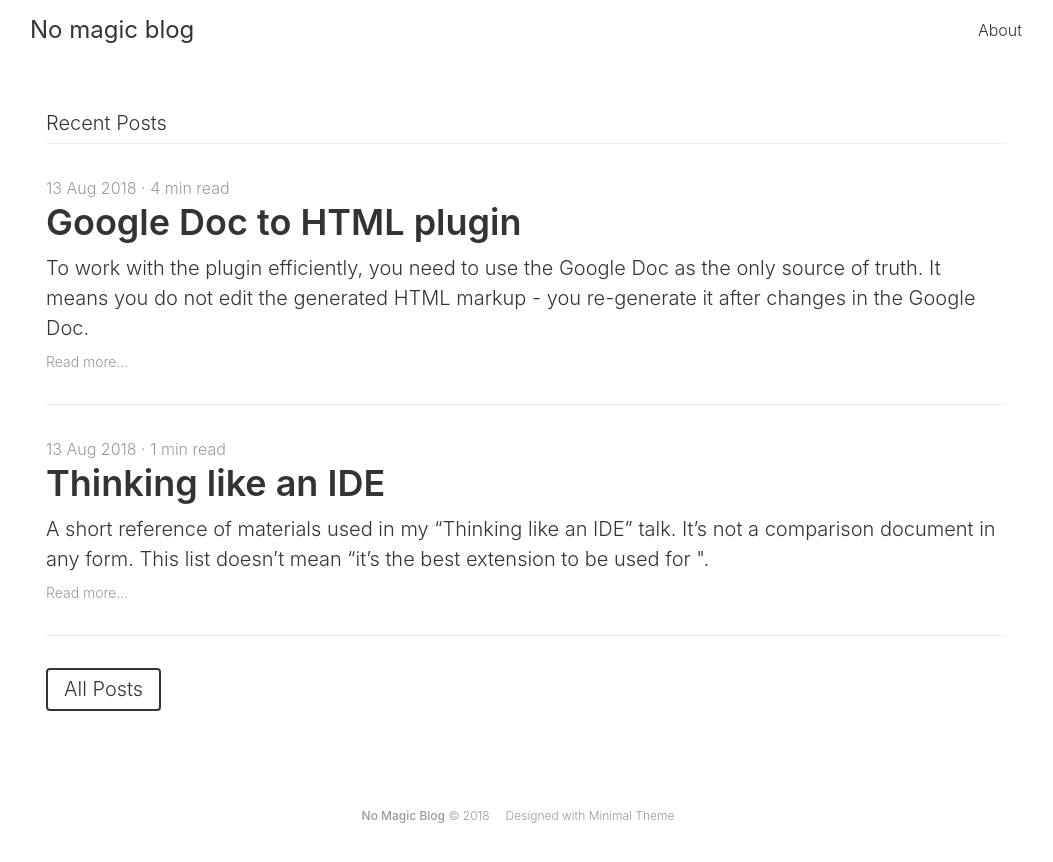
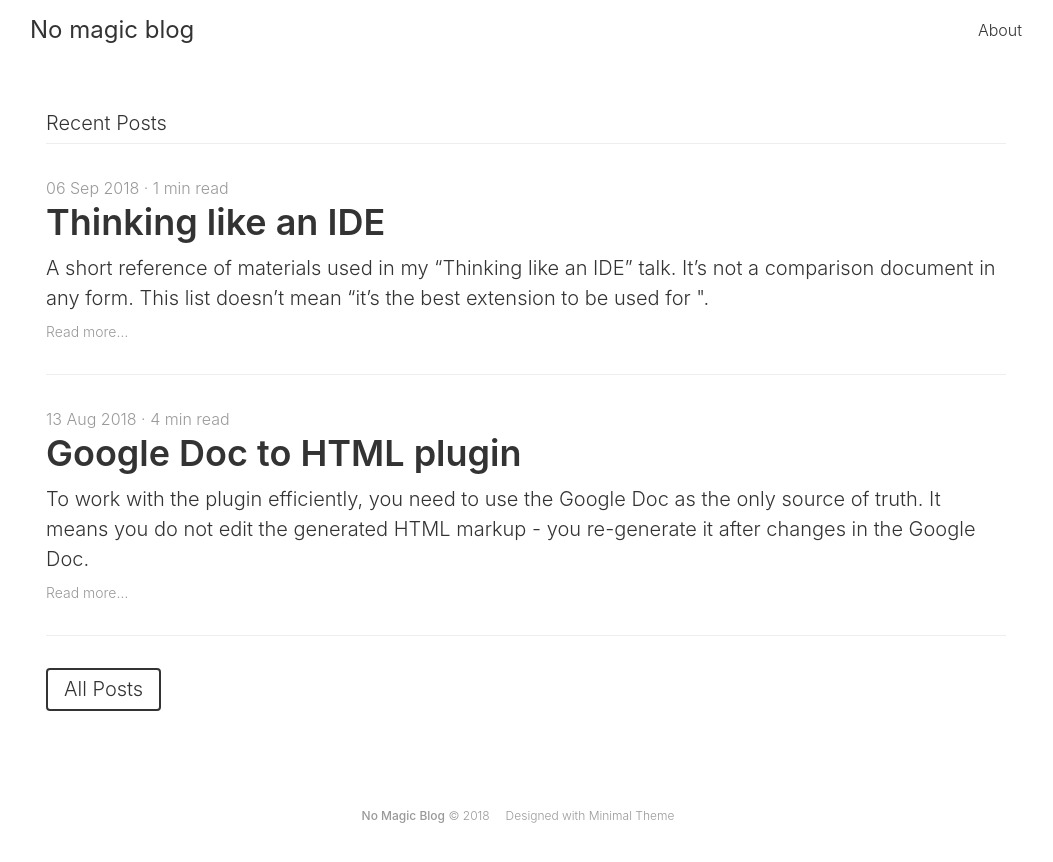
Before and after one commit to yeswolf/yeswolf.github.io, a Jekyll site: the page built from index.md, in a window 1280 px wide. Shown: the top 862 px of the page, without its empty margins (114-1167 px from the left). Built offline with Jekyll 4.4.1, drawn with Linux system fonts in a browser that asks for light colours.

Commit message:
Fix date

```diff
--- a/_posts/2018-06-09-talk.md
+++ b/_posts/2018-06-09-talk.md
@@ -1,7 +1,7 @@
 ---
 layout: post
 title:  "Thinking like an IDE"
-date:   13 Aug 2018
+date:   6 Sep 2018
 categories: talks
 author: yeswolf
 author_bio: false
```
